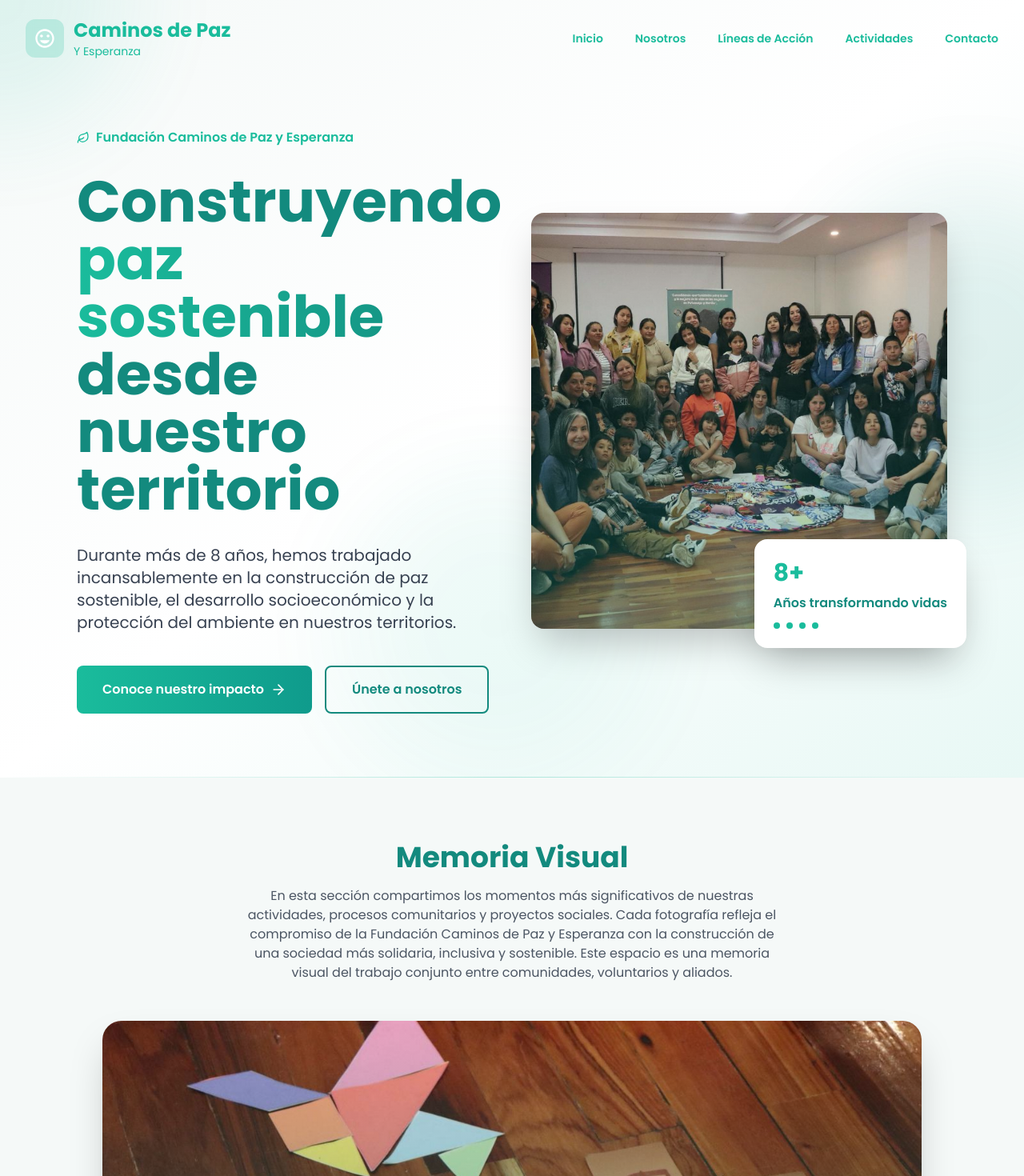
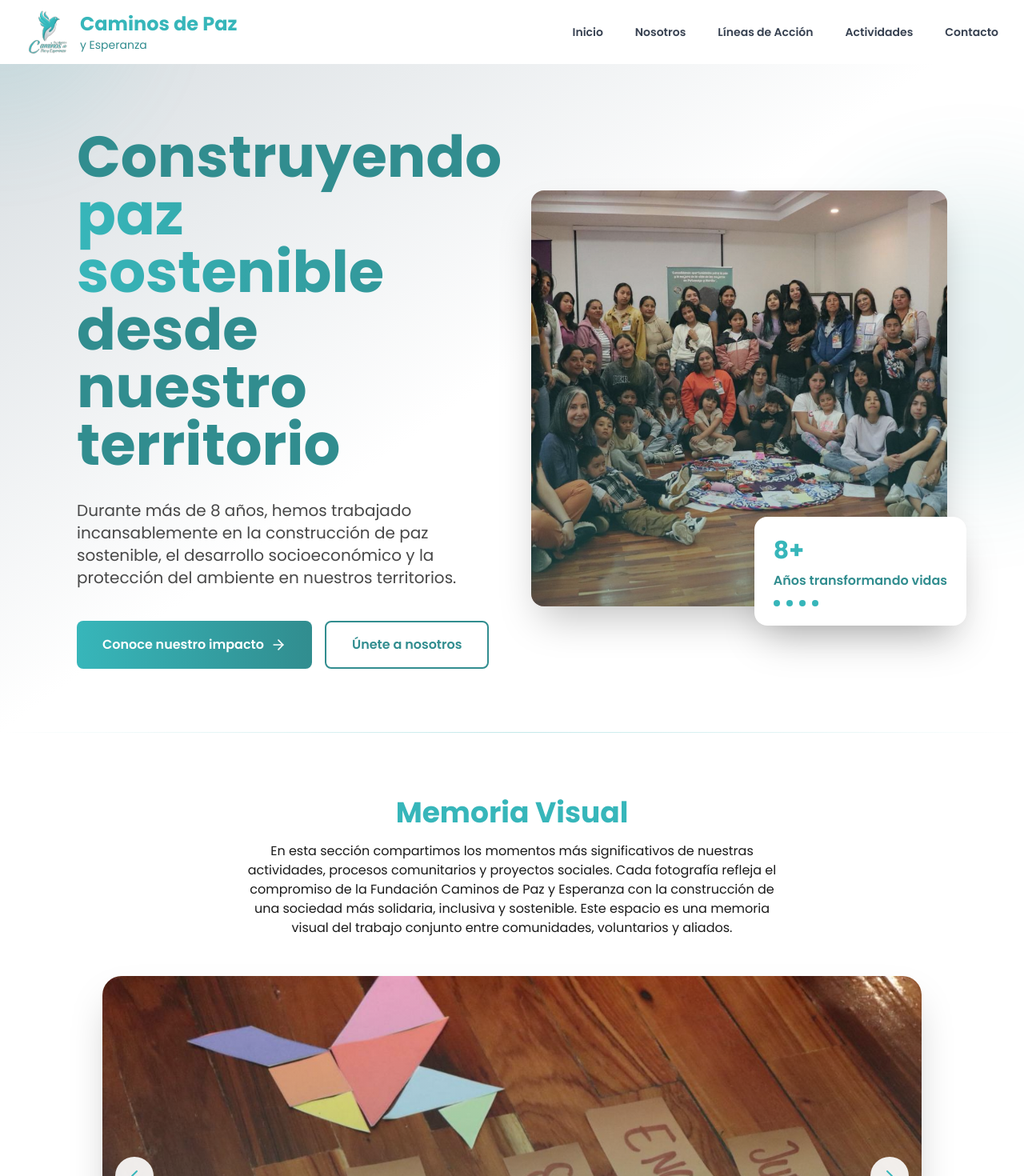
Before and after one commit to Alg4ret3/FundacionCampaes, a React (Vite) app: page / in a window 1280 px wide. Shown: the top 1470 px of the page at 80% size. Built offline with nearby package versions, Linux system fonts and the light colour scheme.

Commit message:
feat(navbar): rediseño completo del menú de navegación móvil y barra fija

```diff
--- a/package.json
+++ b/package.json
@@ -12,6 +12,7 @@
   },
   "dependencies": {
     "@supabase/supabase-js": "^2.57.4",
+    "framer-motion": "^12.23.24",
     "lucide-react": "^0.344.0",
     "react": "^18.3.1",
     "react-dom": "^18.3.1"
--- a/src/components/GallerySection.tsx
+++ b/src/components/GallerySection.tsx
@@ -1,7 +1,7 @@
-import { useState, useEffect } from 'react';
-import { galleryImages } from '../constants/data';
-import { useScrollAnimation } from '../hooks/useScrollAnimation';
-import { ChevronLeft, ChevronRight } from 'lucide-react';
+import { useState, useEffect } from "react";
+import { galleryImages } from "../constants/data";
+import { useScrollAnimation } from "../hooks/useScrollAnimation";
+import { ChevronLeft, ChevronRight } from "lucide-react";
 
 export const GallerySection = () => {
   const { ref, isVisible } = useScrollAnimation();
@@ -15,7 +15,9 @@ export const GallerySection = () => {
   }, []);
 
   const goToPrevious = () => {
-    setCurrentIndex((prev) => (prev - 1 + galleryImages.length) % galleryImages.length);
+    setCurrentIndex(
+      (prev) => (prev - 1 + galleryImages.length) % galleryImages.length
+    );
   };
 
   const goToNext = () => {
@@ -23,39 +25,43 @@ export const GallerySection = () => {
   };
 
   return (
-    <section ref={ref} className="py-20 bg-[#F5F9F8]">
+    <section ref={ref} className="py-20 bg-fondo">
+
       <div className="max-w-7xl mx-auto px-4 sm:px-6 lg:px-8">
         <h2
-          className={`text-3xl md:text-4xl font-bold text-center text-[#138A7E] mb-4 transition-all duration-1000 ${
-            isVisible ? 'opacity-100 translate-y-0' : 'opacity-0 translate-y-10'
+          className={`text-3xl md:text-4xl font-bold text-center text-primario mb-4 transition-all duration-1000 ${
+            isVisible ? "opacity-100 translate-y-0" : "opacity-0 translate-y-10"
           }`}
         >
           Memoria Visual
         </h2>
 
         <p
-          className={`text-center text-gray-600 mb-12 max-w-2xl mx-auto transition-all duration-1000 ${
-            isVisible ? 'opacity-100 translate-y-0' : 'opacity-0 translate-y-10'
+          className={`text-center text-texto mb-12 max-w-2xl mx-auto transition-all duration-1000 ${
+            isVisible ? "opacity-100 translate-y-0" : "opacity-0 translate-y-10"
           }`}
-          style={{ transitionDelay: '0.1s' }}
+          style={{ transitionDelay: "0.1s" }}
         >
-          En esta sección compartimos los momentos más significativos de nuestras actividades, procesos comunitarios y proyectos sociales.
-Cada fotografía refleja el compromiso de la Fundación Caminos de Paz y Esperanza con la construcción de una sociedad más solidaria, inclusiva y sostenible.
-Este espacio es una memoria visual del trabajo conjunto entre comunidades, voluntarios y aliados.
+          En esta sección compartimos los momentos más significativos de
+          nuestras actividades, procesos comunitarios y proyectos sociales. Cada
+          fotografía refleja el compromiso de la Fundación Caminos de Paz y
+          Esperanza con la construcción de una sociedad más solidaria, inclusiva
+          y sostenible. Este espacio es una memoria visual del trabajo conjunto
+          entre comunidades, voluntarios y aliados.
         </p>
 
         <div
           className={`relative max-w-5xl mx-auto transition-all duration-1000 ${
-            isVisible ? 'opacity-100 translate-y-0' : 'opacity-0 translate-y-10'
+            isVisible ? "opacity-100 translate-y-0" : "opacity-0 translate-y-10"
           }`}
-          style={{ transitionDelay: '0.2s' }}
+          style={{ transitionDelay: "0.2s" }}
         >
           <div className="relative h-[400px] md:h-[500px] rounded-3xl overflow-hidden shadow-2xl">
             {galleryImages.map((image, index) => (
               <div
                 key={index}
                 className={`absolute inset-0 transition-opacity duration-1000 ${
-                  index === currentIndex ? 'opacity-100' : 'opacity-0'
+                  index === currentIndex ? "opacity-100" : "opacity-0"
                 }`}
               >
                 <img
@@ -66,22 +72,22 @@ Este espacio es una memoria visual del trabajo conjunto entre comunidades, volun
               </div>
             ))}
 
-            <div className="absolute inset-0 bg-gradient-to-t from-[#138A7E]/50 to-transparent"></div>
+            <div className="absolute inset-0 bg-gradient-to-t from-secundario/50 to-transparent"></div>
 
             <button
               onClick={goToPrevious}
-              className="absolute left-4 top-1/2 -translate-y-1/2 w-12 h-12 bg-white/90 hover:bg-white rounded-full flex items-center justify-center transition-all duration-300 hover:scale-110 shadow-lg"
+              className="absolute left-4 top-1/2 -translate-y-1/2 w-12 h-12 bg-fondo/90 hover:bg-fondo rounded-full flex items-center justify-center transition-all duration-300 hover:scale-110 shadow-lg"
               aria-label="Previous image"
             >
-              <ChevronLeft className="w-6 h-6 text-[#138A7E]" />
+              <ChevronLeft className="w-6 h-6 text-primario" />
             </button>
 
             <button
               onClick={goToNext}
-              className="absolute right-4 top-1/2 -translate-y-1/2 w-12 h-12 bg-white/90 hover:bg-white rounded-full flex items-center justify-center transition-all duration-300 hover:scale-110 shadow-lg"
+              className="absolute right-4 top-1/2 -translate-y-1/2 w-12 h-12 bg-fondo/90 hover:bg-fondo rounded-full flex items-center justify-center transition-all duration-300 hover:scale-110 shadow-lg"
               aria-label="Next image"
             >
-              <ChevronRight className="w-6 h-6 text-[#138A7E]" />
+              <ChevronRight className="w-6 h-6 text-primario" />
             </button>
           </div>
 
@@ -92,8 +98,8 @@ Este espacio es una memoria visual del trabajo conjunto entre comunidades, volun
                 onClick={() => setCurrentIndex(index)}
                 className={`w-3 h-3 rounded-full transition-all duration-300 ${
                   index === currentIndex
-                    ? 'bg-[#1ABC9C] w-8'
-                    : 'bg-gray-300 hover:bg-[#1ABC9C]/50'
+                    ? "bg-acento w-8"
+                    : "bg-gray-300 hover:bg-acento/50"
                 }`}
                 aria-label={`Go to image ${index + 1}`}
               />
--- a/src/components/HeroSection.tsx
+++ b/src/components/HeroSection.tsx
@@ -1,5 +1,5 @@
-import { ArrowRight, Leaf } from 'lucide-react';
-import { useScrollAnimation } from '../hooks/useScrollAnimation';
+import { ArrowRight, Leaf } from "lucide-react";
+import { useScrollAnimation } from "../hooks/useScrollAnimation";
 
 export const HeroSection = () => {
   const { ref, isVisible } = useScrollAnimation();
@@ -8,74 +8,68 @@ export const HeroSection = () => {
     <section
       id="inicio"
       ref={ref}
-      className="relative min-h-screen flex items-center justify-center overflow-hidden pt-20"
+      className="relative min-h-screen flex items-center justify-center overflow-hidden pt-20 bg-fondo"
     >
-      <div className="absolute inset-0 bg-gradient-to-br from-[#F5F9F8] via-white to-[#E8F8F5]"></div>
-
+      {/* Fondo con gradientes suaves */}
+      <div className="absolute inset-0 bg-gradient-to-br from-claro via-fondo to-fondo"></div>
       <div className="absolute top-0 left-0 w-full h-full overflow-hidden">
-        <div className="absolute -top-40 -left-40 w-80 h-80 bg-[#1ABC9C] rounded-full blur-3xl opacity-10"></div>
-        <div className="absolute top-1/4 -right-32 w-96 h-96 bg-[#138A7E] rounded-full blur-3xl opacity-10"></div>
-        <div className="absolute bottom-0 left-1/3 w-96 h-96 bg-[#1ABC9C] rounded-full blur-3xl opacity-5"></div>
+        <div className="absolute -top-40 -left-40 w-80 h-80 bg-primario rounded-full blur-3xl opacity-10"></div>
+        <div className="absolute top-1/4 -right-32 w-96 h-96 bg-secundario rounded-full blur-3xl opacity-10"></div>
+        <div className="absolute bottom-0 left-1/3 w-96 h-96 bg-fondo rounded-full blur-3xl opacity-5"></div>
       </div>
 
+      {/* Contenido principal */}
       <div className="relative z-10 max-w-6xl mx-auto px-4 sm:px-6 lg:px-8 py-20 grid md:grid-cols-2 gap-12 items-center">
+        {/* Texto principal */}
         <div>
-          <div
-            className={`mb-8 transition-all duration-1000 ${
-              isVisible ? 'opacity-100 translate-y-0' : 'opacity-0 translate-y-10'
+          <h1
+            className={`text-5xl md:text-6xl lg:text-7xl font-bold leading-tight text-secundario mb-8 transition-all duration-1000 ${
+              isVisible ? "opacity-100 translate-y-0" : "opacity-0 translate-y-10"
             }`}
-          >
-            <div className="flex items-center space-x-2 text-[#1ABC9C] font-semibold text-sm md:text-base mb-4">
-              <Leaf className="w-4 h-4" />
-              <span>Fundación Caminos de Paz y Esperanza</span>
-            </div>
-          </div>
-
-          <h1
-            className={`text-5xl md:text-6xl lg:text-7xl font-bold leading-tight text-[#138A7E] mb-8 transition-all duration-1000 ${
-              isVisible ? 'opacity-100 translate-y-0' : 'opacity-0 translate-y-10'
-            }`}
-            style={{ transitionDelay: '0.1s' }}
+            style={{ transitionDelay: "0.1s" }}
           >
             Construyendo
-            <span className="block text-transparent bg-clip-text bg-gradient-to-r from-[#1ABC9C] to-[#138A7E]">
+            <span className="block text-transparent bg-clip-text bg-gradient-to-r from-primario to-secundario">
               paz sostenible
             </span>
             desde nuestro territorio
           </h1>
 
           <p
-            className={`text-lg md:text-xl text-gray-700 mb-10 leading-relaxed max-w-2xl transition-all duration-1000 ${
-              isVisible ? 'opacity-100 translate-y-0' : 'opacity-0 translate-y-10'
+            className={`text-lg md:text-xl text-texto/80 mb-10 leading-relaxed max-w-2xl transition-all duration-1000 ${
+              isVisible ? "opacity-100 translate-y-0" : "opacity-0 translate-y-10"
             }`}
-            style={{ transitionDelay: '0.2s' }}
+            style={{ transitionDelay: "0.2s" }}
           >
             Durante más de 8 años, hemos trabajado incansablemente en la construcción de
             paz sostenible, el desarrollo socioeconómico y la protección del ambiente en
             nuestros territorios.
           </p>
 
+          {/* Botones */}
           <div
             className={`flex flex-col sm:flex-row gap-4 transition-all duration-1000 ${
-              isVisible ? 'opacity-100 translate-y-0' : 'opacity-0 translate-y-10'
+              isVisible ? "opacity-100 translate-y-0" : "opacity-0 translate-y-10"
             }`}
-            style={{ transitionDelay: '0.3s' }}
+            style={{ transitionDelay: "0.3s" }}
           >
-            <button className="group inline-flex items-center justify-center space-x-2 bg-gradient-to-r from-[#1ABC9C] to-[#0F9B8C] text-white px-8 py-4 rounded-lg font-semibold hover:shadow-2xl transition-all duration-300 hover:scale-105">
+            <button className="group inline-flex items-center justify-center space-x-2 bg-gradient-to-r from-primario to-secundario text-white px-8 py-4 rounded-lg font-semibold hover:shadow-2xl transition-all duration-300 hover:scale-105">
               <span>Conoce nuestro impacto</span>
               <ArrowRight className="w-5 h-5 group-hover:translate-x-1 transition-transform" />
             </button>
-            <button className="inline-flex items-center justify-center space-x-2 border-2 border-[#138A7E] text-[#138A7E] px-8 py-4 rounded-lg font-semibold hover:bg-[#138A7E] hover:text-white transition-all duration-300">
+
+            <button className="inline-flex items-center justify-center space-x-2 border-2 border-secundario text-secundario px-8 py-4 rounded-lg font-semibold hover:bg-secundario hover:text-white transition-all duration-300">
               <span>Únete a nosotros</span>
             </button>
           </div>
         </div>
 
+        {/* Imagen con tarjeta de datos */}
         <div
           className={`relative transition-all duration-1000 ${
-            isVisible ? 'opacity-100 scale-100' : 'opacity-0 scale-90'
+            isVisible ? "opacity-100 scale-100" : "opacity-0 scale-90"
           }`}
-          style={{ transitionDelay: '0.4s' }}
+          style={{ transitionDelay: "0.4s" }}
         >
           <div className="relative rounded-2xl overflow-hidden shadow-2xl aspect-square">
             <img
@@ -83,22 +77,22 @@ export const HeroSection = () => {
               alt="Community"
               className="w-full h-full object-cover"
             />
-            <div className="absolute inset-0 bg-gradient-to-t from-[#138A7E]/40 to-transparent"></div>
+            <div className="absolute inset-0 bg-gradient-to-t from-secundario/40 to-transparent"></div>
           </div>
 
-          <div className="absolute -bottom-6 -right-6 bg-white rounded-2xl shadow-2xl p-6 backdrop-blur-xl max-w-sm">
-            <div className="text-3xl font-bold text-[#1ABC9C] mb-2">8+</div>
-            <p className="text-[#138A7E] font-semibold mb-3">Años transformando vidas</p>
+          <div className="absolute -bottom-6 -right-6 bg-fondo rounded-2xl shadow-2xl p-6 backdrop-blur-xl max-w-sm">
+            <div className="text-3xl font-bold text-primario mb-2">8+</div>
+            <p className="text-secundario font-semibold mb-3">Años transformando vidas</p>
             <div className="flex space-x-2">
               {[1, 2, 3, 4].map((i) => (
-                <div key={i} className="w-2 h-2 rounded-full bg-[#1ABC9C]"></div>
+                <div key={i} className="w-2 h-2 rounded-full bg-primario"></div>
               ))}
             </div>
           </div>
         </div>
       </div>
 
-      <div className="absolute bottom-0 left-0 right-0 h-px bg-gradient-to-r from-transparent via-[#1ABC9C]/30 to-transparent"></div>
+      <div className="absolute bottom-0 left-0 right-0 h-px bg-gradient-to-r from-transparent via-primario/30 to-transparent"></div>
     </section>
   );
 };
--- a/src/components/Navigation.tsx
+++ b/src/components/Navigation.tsx
@@ -1,90 +1,73 @@
 "use client";
 
 import { useState, useEffect } from "react";
-import { Menu, X } from "lucide-react";
+import { motion, AnimatePresence } from "framer-motion";
+import {
+  Menu,
+  X,
+  Home,
+  Leaf,
+  MapPin,
+  ThumbsUp,
+  Users,
+  Activity,
+  Phone,
+} from "lucide-react";
 
 const navLinks = [
-  { name: "Inicio", href: "#inicio" },
-  { name: "Nosotros", href: "#nosotros" },
-  { name: "Líneas de Acción", href: "#lineas" },
-  { name: "Actividades", href: "#actividades" },
-  { name: "Contacto", href: "#contacto" },
+  { name: "Inicio", href: "#inicio", icon: Home },
+  { name: "Nosotros", href: "#nosotros", icon: Users },
+  { name: "Líneas de Acción", href: "#lineas", icon: Leaf },
+  { name: "Actividades", href: "#actividades", icon: Activity },
+  { name: "Contacto", href: "#contacto", icon: Phone },
 ];
 
 export const Navigation = () => {
   const [isOpen, setIsOpen] = useState(false);
   const [isScrolled, setIsScrolled] = useState(false);
 
-  // Detectar scroll para aplicar fondo al navbar
   useEffect(() => {
-    const handleScroll = () => setIsScrolled(window.scrollY > 30);
+    const handleScroll = () => setIsScrolled(window.scrollY > 20);
     window.addEventListener("scroll", handleScroll);
     return () => window.removeEventListener("scroll", handleScroll);
   }, []);
 
-  // Bloquear scroll cuando el menú está abierto
   useEffect(() => {
     document.body.style.overflow = isOpen ? "hidden" : "unset";
   }, [isOpen]);
 
   return (
     <header
-      className={`fixed top-0 left-0 w-full z-50 transition-colors duration-300 ${
-        isScrolled ? "bg-white/95 shadow-lg backdrop-blur-md" : "bg-transparent"
+      className={`fixed top-0 left-0 w-full z-50 transition-all duration-300 ${
+        isScrolled ? "bg-white shadow-md" : "bg-white"
       }`}
     >
-      <nav className="max-w-7xl mx-auto flex justify-between items-center px-4 sm:px-6 lg:px-8 h-20 md:h-24">
+      <nav className="max-w-7xl mx-auto flex justify-between items-center px-4 sm:px-6 lg:px-8 h-20">
         {/* LOGO */}
         <div className="flex items-center gap-3">
-          <div
-            className={`w-12 h-12 flex items-center justify-center rounded-xl transition-all duration-300 ${
-              isScrolled ? "bg-[#1ABC9C]" : "bg-[#1ABC9C]/20 backdrop-blur-sm"
-            }`}
-          >
-            <svg
-              className="w-7 h-7 text-white"
-              fill="currentColor"
-              viewBox="0 0 24 24"
-            >
-              <path d="M12 2C6.48 2 2 6.48 2 12s4.48 10 10 10 10-4.48 10-10S17.52 2 12 2zm0 18c-4.42 0-8-3.58-8-8s3.58-8 8-8 8 3.58 8 8-3.58 8-8 8zm3.5-9c.83 0 1.5-.67 1.5-1.5S16.33 8 15.5 8 14 8.67 14 9.5s.67 1.5 1.5 1.5zm-7 0c.83 0 1.5-.67 1.5-1.5S9.33 8 8.5 8 7 8.67 7 9.5 7.67 11 8.5 11zm3.5 6.5c2.33 0 4.31-1.46 5.11-3.5H6.89c.8 2.04 2.78 3.5 5.11 3.5z" />
-            </svg>
-          </div>
-          <div>
-            <h1
-              className={`text-xl md:text-2xl font-bold ${
-                isScrolled ? "text-[#138A7E]" : "text-[#1ABC9C]"
-              }`}
-            >
+          <img
+            src="/static/Logo.svg"
+            alt="Logo Caminos de Paz"
+            className="w-14 h-14 object-contain"
+          />
+          <div className="leading-tight">
+            <h1 className="text-xl md:text-2xl font-bold text-primario">
               Caminos de Paz
             </h1>
-            <p
-              className={`text-xs md:text-sm ${
-                isScrolled ? "text-gray-600" : "text-[#1ABC9C]"
-              }`}
-            >
-              Y Esperanza
-            </p>
+            <p className="text-sm text-secundario">y Esperanza</p>
           </div>
         </div>
 
-        {/* NAV DESKTOP */}
+        {/* LINKS DESKTOP */}
         <div className="hidden md:flex items-center space-x-10">
-          {navLinks.map((link) => (
+          {navLinks.map(({ name, href }) => (
             <a
-              key={link.name}
-              href={link.href}
-              className={`relative text-sm font-semibold transition-colors duration-300 ${
-                isScrolled
-                  ? "text-[#138A7E] hover:text-[#1ABC9C]"
-                  : "text-[#1ABC9C] hover:text-[#1ABC9C]"
-              }`}
+              key={name}
+              href={href}
+              className="relative text-sm font-semibold text-gray-700 hover:text-primario transition-colors duration-200 group"
             >
-              {link.name}
-              <span
-                className={`absolute left-0 bottom-0 h-0.5 w-0 transition-all duration-300 ${
-                  isScrolled ? "bg-[#1ABC9C]" : "bg-white"
-                } group-hover:w-full`}
-              ></span>
+              {name}
+              <span className="absolute left-0 bottom-0 h-0.5 w-0 bg-primario transition-all duration-300 group-hover:w-full" />
             </a>
           ))}
         </div>
@@ -93,35 +76,67 @@ export const Navigation = () => {
         <button
           onClick={() => setIsOpen(!isOpen)}
           aria-label="Abrir menú"
-          className={`md:hidden p-2 rounded-lg transition-all duration-300 ${
-            isScrolled
-              ? "bg-[#1ABC9C]/10 text-[#138A7E]"
-              : "bg-white/10 text-black"
-          }`}
+          className="md:hidden p-2 rounded-lg text-primario hover:bg-gray-100 transition-all duration-200"
         >
           {isOpen ? <X size={26} /> : <Menu size={26} />}
         </button>
       </nav>
 
-      {/* MENÚ MÓVIL */}
-      <div
-        className={`md:hidden transition-all duration-500 overflow-hidden ${
-          isOpen ? "max-h-[100vh] opacity-100" : "max-h-0 opacity-0"
-        } bg-gradient-to-b from-[#138A7E] to-[#1ABC9C]`}
-      >
-        <div className="flex flex-col items-center justify-center py-10 space-y-6">
-          {navLinks.map((link) => (
-            <a
-              key={link.name}
-              href={link.href}
+      {/* SIDEBAR MÓVIL */}
+      <AnimatePresence>
+        {isOpen && (
+          <>
+            {/* FONDO OSCURECIDO */}
+            <motion.div
+              className="fixed inset-0 bg-black/40 backdrop-blur-sm z-40"
+              initial={{ opacity: 0 }}
+              animate={{ opacity: 1 }}
+              exit={{ opacity: 0 }}
               onClick={() => setIsOpen(false)}
-              className="text-white text-lg font-semibold hover:scale-110 transition-transform duration-300"
+            />
+            {/* SIDEBAR */}
+            <motion.aside
+              className="fixed top-0 right-0 h-full w-72 bg-white z-50 shadow-2xl flex flex-col"
+              initial={{ x: "100%" }}
+              animate={{ x: 0 }}
+              exit={{ x: "100%" }}
+              transition={{ type: "spring", stiffness: 100, damping: 20 }}
             >
-              {link.name}
-            </a>
-          ))}
-        </div>
-      </div>
+              {/* HEADER SIDEBAR */}
+              <div className="flex items-center justify-between px-5 py-4 border-b">
+                <div className="flex items-center gap-3">
+                  <div>
+                    <h2 className="text-lg font-semibold text-primario">
+                      Navegación
+                    </h2>
+                  </div>
+                </div>
+                <button
+                  onClick={() => setIsOpen(false)}
+                  className="p-2 text-gray-600 hover:text-primario transition-colors"
+                >
+                  <X size={24} />
+                </button>
+              </div>
+
+              {/* LINKS */}
+              <div className="flex flex-col px-5 py-6 space-y-3">
+                {navLinks.map(({ name, href, icon: Icon }) => (
+                  <a
+                    key={name}
+                    href={href}
+                    onClick={() => setIsOpen(false)}
+                    className="flex items-center gap-3 px-4 py-3 rounded-xl bg-gray-50 hover:bg-primario/10 text-gray-800 font-medium transition-all duration-200"
+                  >
+                    <Icon size={20} className="text-primario" />
+                    {name}
+                  </a>
+                ))}
+              </div>
+            </motion.aside>
+          </>
+        )}
+      </AnimatePresence>
     </header>
   );
 };
--- a/tailwind.config.js
+++ b/tailwind.config.js
@@ -2,7 +2,17 @@
 export default {
   content: ['./index.html', './src/**/*.{js,ts,jsx,tsx}'],
   theme: {
-    extend: {},
+    extend: {
+      colors: {
+        primario: '#37B6BA',   // Cian principal
+        claro: '#D4DADE',      // Cian muy claro
+        acento: '#46CDD1',     // Cian brillante para detalles
+        secundario: '#318D8F', // Cian oscuro medio
+        oscuro: '#1A656B',     // Cian oscuro profundo
+        texto: '#1A1A1A',      // Gris oscuro para texto
+        fondo: '#FFFFFF',      // Blanco limpio
+      },
+    },
   },
   plugins: [],
 };
```
Also changed, not shown: src/components/ActivitiesSection.tsx (+22 -18 lines), public/static/Logo.svg (added), 1 other file (tests, documents, lock files or other folders).
